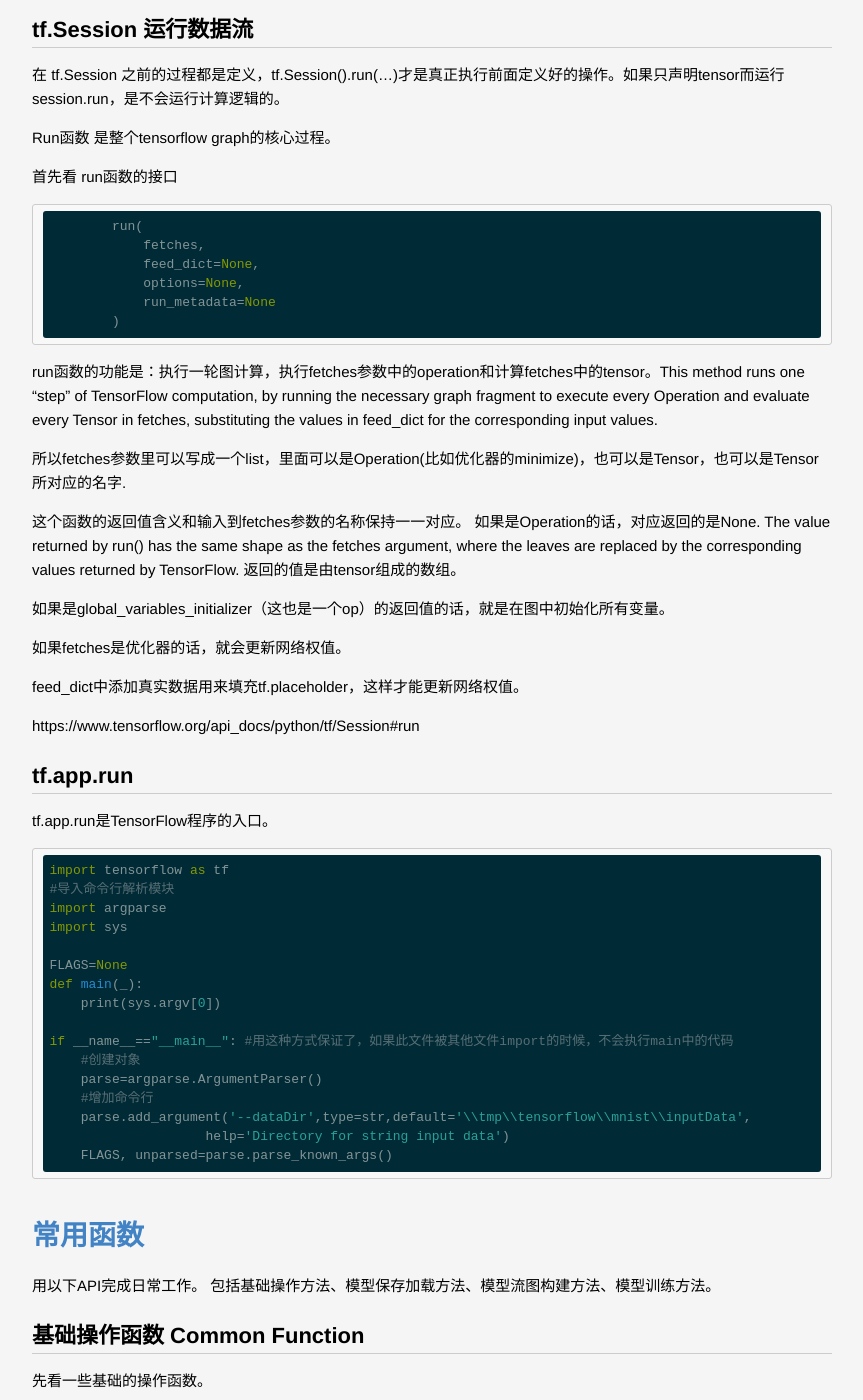
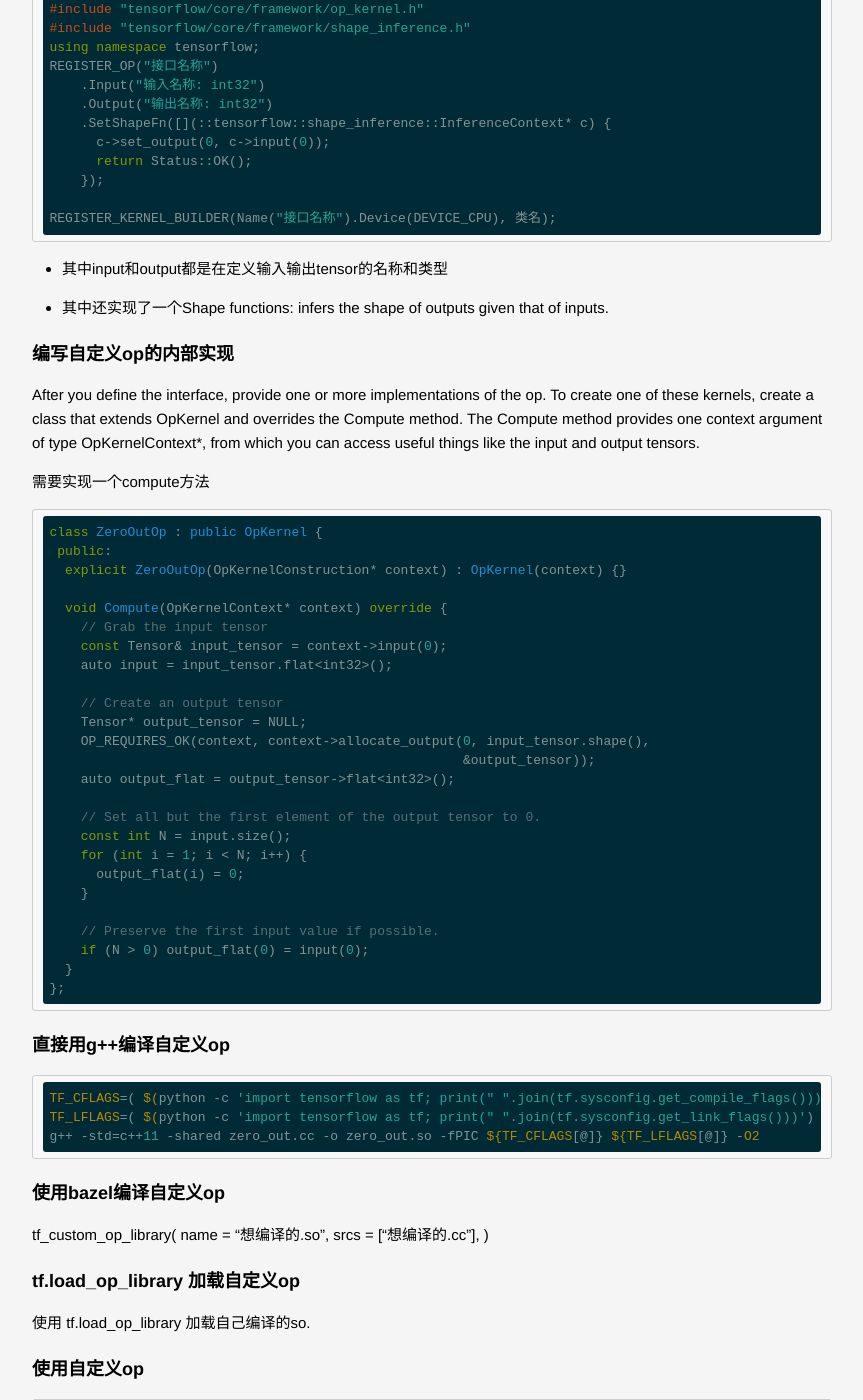
Before and after one commit to lucky521/blog, a Jekyll site: the page built from _posts/ml/2017-10-26-tensorflow.markdown, in a window 1280 px wide and 1400 px high, scrolled down 11670 px. Shown: the whole window, without its empty margins (208-1071 px from the left). Built offline with Jekyll 4.4.1, drawn with Linux system fonts in a browser that asks for light colours; some of the changed text lies outside the part shown.

Commit message:
Update 2017-10-26-tensorflow.markdown

````diff
--- a/_posts/ml/2017-10-26-tensorflow.markdown
+++ b/_posts/ml/2017-10-26-tensorflow.markdown
@@ -56,6 +56,13 @@
 
 这个方法是真正去训练模型。它的输入是 Estimator对象 + TrainSpec对象 + EvalSpec对象。
 
+```
+# 上一节代码里创建有 estimator
+train_spec = tf.estimator.TrainSpec(input_fn=train_input_fn, max_steps=1000)
+eval_spec = tf.estimator.EvalSpec(input_fn=eval_input_fn)
+tf.estimator.train_and_evaluate(estimator, train_spec, eval_spec)
+```
+
 ### model_fn Spec
 
  tf.estimator.EstimatorSpec 用来定义Estimator的操作。它定义了一个具体的模型对象。该对象会作为 model_fn 参数来构建 Estimator.
@@ -211,6 +218,37 @@
 
 
 # 重要的元素
+
+tensorflow::GraphDef是图，模型的载体。
+tensorflow::Session是训练或预测过程的会话载体。
+tensorflow::Tensor是模型输入、输出的载体。
+
+```
+  // Construct your graph.
+  tensorflow::GraphDef graph = ...;
+
+  // Create a Session running TensorFlow locally in process.
+  std::unique_ptr<tensorflow::Session> session(tensorflow::NewSession({}));
+
+  // Initialize the session with the graph.
+  tensorflow::Status s = session->Create(graph);
+  if (!s.ok()) { ... }
+
+  // Specify the 'feeds' of your network if needed.
+  std::vector<std::pair<string, tensorflow::Tensor>> inputs;
+
+  // Run the session, asking for the first output of "my_output".
+  std::vector<tensorflow::Tensor> outputs;
+  s = session->Run(inputs, {"my_output:0"}, {}, &outputs);
+  if (!s.ok()) { ... }
+
+  // Do something with your outputs
+  auto output_vector = outputs[0].vec<float>();
+  if (output_vector(0) > 0.5) { ... }
+
+  // Close the session.
+  session->Close();
+```
 
 ## Tensor
 
@@ -393,11 +431,43 @@
     });
 
 REGISTER_KERNEL_BUILDER(Name("接口名称").Device(DEVICE_CPU), 类名);
-
-```
+```
+- 其中input和output都是在定义输入输出tensor的名称和类型
+- 其中还实现了一个Shape functions: infers the shape of outputs given that of inputs.
 
 ### 编写自定义op的内部实现
 
+After you define the interface, provide one or more implementations of the op. To create one of these kernels, create a class that extends OpKernel and overrides the Compute method. The Compute method provides one context argument of type OpKernelContext*, from which you can access useful things like the input and output tensors.
+
+需要实现一个compute方法
+
+```
+class ZeroOutOp : public OpKernel {
+ public:
+  explicit ZeroOutOp(OpKernelConstruction* context) : OpKernel(context) {}
+
+  void Compute(OpKernelContext* context) override {
+    // Grab the input tensor
+    const Tensor& input_tensor = context->input(0);
+    auto input = input_tensor.flat<int32>();
+
+    // Create an output tensor
+    Tensor* output_tensor = NULL;
+    OP_REQUIRES_OK(context, context->allocate_output(0, input_tensor.shape(),
+                                                     &output_tensor));
+    auto output_flat = output_tensor->flat<int32>();
+
+    // Set all but the first element of the output tensor to 0.
+    const int N = input.size();
+    for (int i = 1; i < N; i++) {
+      output_flat(i) = 0;
+    }
+
+    // Preserve the first input value if possible.
+    if (N > 0) output_flat(0) = input(0);
+  }
+};
+```
 
 ### 直接用g++编译自定义op
 ```
@@ -415,8 +485,31 @@
 
 ### tf.load_op_library 加载自定义op
 
-加载自己编译的so.
-
+使用 tf.load_op_library 加载自己编译的so.
+
+### 使用自定义op
+
+```
+def testShuffle(self):
+        shuffle_module = tf.load_op_library('shuffle_op.so')
+        shuffle = shuffle_module.shuffle
+
+        input_tensor = np.arange(12).reshape((3, 4))
+        desired_shape = np.array([6, -1])
+        output_tensor = input_tensor.reshape((6, 2))
+        with self.test_session():
+            result = shuffle(input_tensor, desired_shape)
+            self.assertAllEqual(result.eval(), output_tensor)
+
+        input_tensor = np.arange(12).reshape((3, 4))
+        desired_shape = np.array([5, -1])
+        output_tensor = input_tensor.reshape((6, 2))[:-1]
+        with self.test_session():
+            result = shuffle(input_tensor, desired_shape)
+            self.assertAllEqual(result.eval(), output_tensor)
+```
+
+更多例子：https://www.programcreek.com/python/example/90369/tensorflow.load_op_library
 
 ### Dataset ops
 
@@ -822,6 +915,10 @@
 
 
 tf.train.Feature
+
+### tf.parse_single_example
+
+区别于tf.parse_example，tf.parse_single_example只是少了一个batch而已，其余的都是一样的
 
 
 ## TFRecord
````
